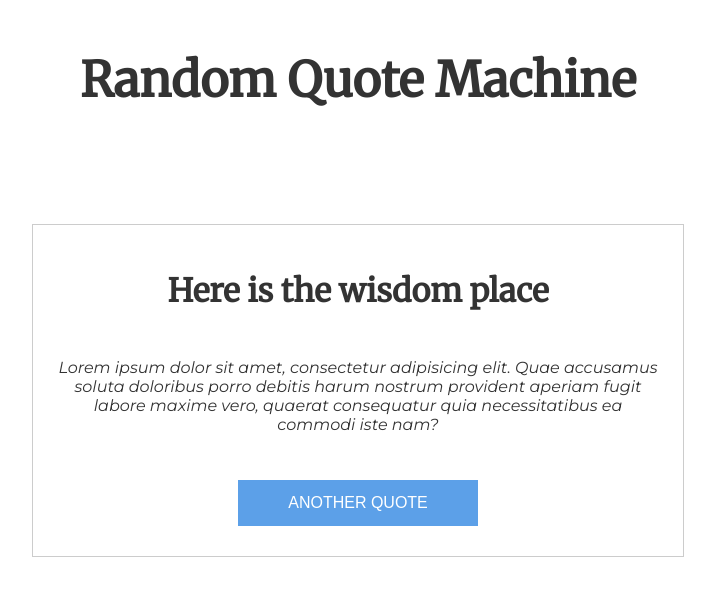
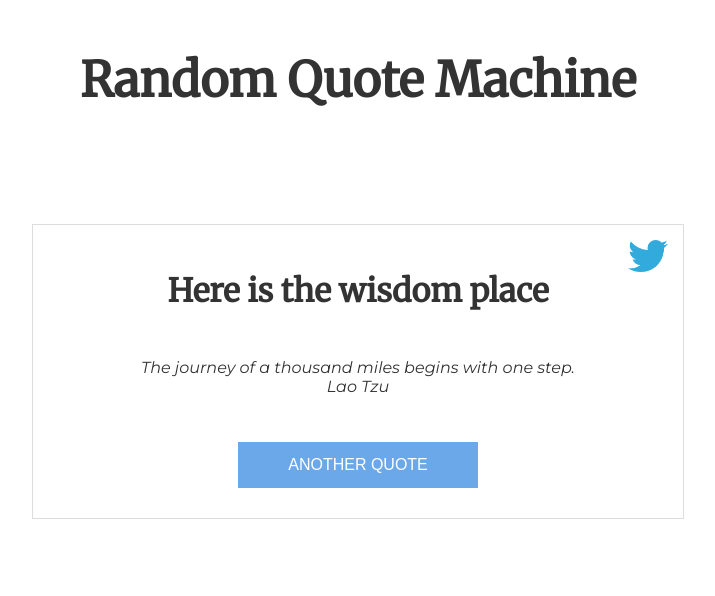
Before and after one commit to Frayz17/Random-Quote-Machine, a plain HTML site: page index.html in a window 1280 px wide. Shown: the whole page, without its empty margins (282-997 px from the left). Drawn offline with Linux system fonts and the light colour scheme.

Commit message:
Completed functional part, html structure and created css style

```diff
--- a/css/main.css
+++ b/css/main.css
@@ -11,10 +11,11 @@ body {
 }
 
 .main-quote {
+	position: relative;
 	width: 600px;
 	margin: 0px auto;
 	margin-top: 9%;
-	border: 1px solid #cccccc;
+	border: 1px solid #dddddd;
 	padding-top: 20px;
 	padding-left: 25px;
 	padding-right: 25px;
@@ -39,12 +40,25 @@ body {
 	padding: 14px;
 	text-align: center;
 	width: 240px;
-	background-color: #5CA0E8;
+	background-color: #6AA8EA;
 	color: #ffffff;
 	border: none;
 	text-transform: uppercase;
 	font-family: sans-serif;
 	font-size: 16px;
+	cursor: pointer;
+}
+
+.main-quote-button:active {
+	background-color: #5492D3;
+}
+
+.twitter-icon {
+	width: 40px;
+	cursor: pointer;
+	position: absolute;
+	top: 15px;
+	right: 15px;
 }
 
 /*font-family: 'Montserrat', sans-serif;
--- a/index.html
+++ b/index.html
@@ -1,6 +1,7 @@
 <!DOCTYPE html>
 <html lang="en">
 <head>
+	<meta name="viewport" content="width=device-width, initial-scale=1.0">
 	<meta charset="UTF-8">
 
 	<link rel="stylesheet" href="css/main.css">
@@ -15,9 +16,11 @@
 	<section class="main-quote">
 		<h1 class="main-quote-title">Here is the wisdom place</h1>
 
-		<p class="main-quote-quote">Lorem ipsum dolor sit amet, consectetur adipisicing elit. Quae accusamus soluta doloribus porro debitis harum nostrum provident aperiam fugit labore maxime vero, quaerat consequatur quia necessitatibus ea commodi iste nam?</p>
+		<p class="main-quote-quote" id="quote-text"></p>
 
-		<button class="main-quote-button">Another Quote</button>
+		<button class="main-quote-button" id="quote-button">Another Quote</button>
+
+		<img src="img/twitter-icon.png" alt="tweet quote" class="twitter-icon" id="twitter-icon-quote">
 	</section>
 
 
--- a/js/common.js
+++ b/js/common.js
@@ -1,6 +1,42 @@
-document.getElementByClassName('main-quote-button');
+// writing initial quote
+document.getElementById('quote-text').innerHTML = quote();
 
+// writing random quote from array of quotes by press the button
+document.getElementById('quote-button').addEventListener("click", function(event) {
+	// change quote when the button have clicked.
+	document.getElementById('quote-text').innerHTML = quote();
+});
 
-function randomNumber() {
-	var randomNumber = Math.random();
+// tweet out current quote
+document.getElementById('twitter-icon-quote').addEventListener("click", function(event) {
+	var quoteString = document.getElementById('quote-text').textContent;
+	console.log(quoteString);
+	window.open("https://twitter.com/intent/tweet?text=" + quoteString);
+})
+
+function randomNumber(min, max) {
+	min = Math.ceil(min);
+  	max = Math.floor(max);
+	var randomNumber = Math.floor(Math.random() * (max - min)) + min;
+
+	return randomNumber;
 }
+
+function quote() {
+	var quote = [
+		"Don't cry because it's over, smile because it happened.<br>Dr. Seuss",
+		"There is no charm equal to tenderness of heart.<br>Jane Austen",
+		"Learning never exhausts the mind.<br>Leonardo da Vinci",
+		"There is no charm equal to tenderness of heart.<br>Jane Austen",
+		"If you cannot do great things, do small things in a great way.<br>Napoleon Hill",
+		"The journey of a thousand miles begins with one step.<br>Lao Tzu",
+		"There is only one corner of the universe you can be certain of improving, and that's your own self.<br>Aldous Huxley",
+		"Be yourself, everyone else is already taken.<br>Oscar Wilde",
+		"A room without books is like a body without a soul.<br>Marcus Tullius Cicero",
+		"In three words I can sum up everything I've learned about life: it goes on.<br>Robert Frost"
+	];
+
+	var number = randomNumber(0, quote.length);
+
+	return quote[number];
+}
```
Also changed, not shown: img/twitter-icon.png (added).
